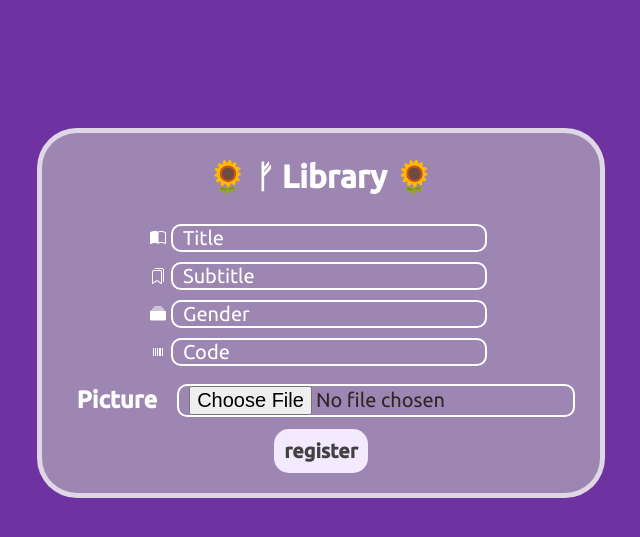
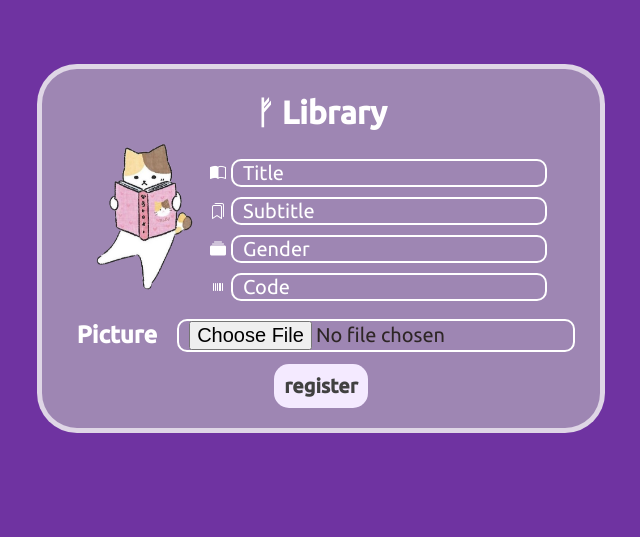
Before and after one commit to GrazieliMart/CRUD, a PHP site: page / in a window 1280 px wide. Shown: the top 537 px of the page, without its empty margins (319-959 px from the left). Run offline with PHP 8.4, Linux system fonts and the light colour scheme.

Commit message:
Add files via upload

```diff
--- a/CRUD-Grazi/php/Index.php
+++ b/CRUD-Grazi/php/Index.php
@@ -13,6 +13,24 @@
 <?php
 include 'form.php';
 ?>
+    </body>
 
-</body>
 </html>
+
+<?php
+   include("bd.php");
+
+    if ($_SERVER["REQUEST_METHOD"] === 'POST') {
+        //inserindo dados
+        $title = $_POST["title"];
+        $subtitle = $_POST["subtitle"];
+        $gender = $_POST["gender"];
+        $code = $_POST["code"];
+
+        if ((trim($code) == "") || (trim($title) == "")) {
+            echo "<span id='warning'>Code and Title are required!</span>";
+        } else {
+            cadastrar($title, $subtitle, $gender, $code, $foto);
+        }
+    }
+?>
--- a/CRUD-Grazi/php/form.php
+++ b/CRUD-Grazi/php/form.php
@@ -1,10 +1,19 @@
 <?php
-echo'<div class="form-style-div">
+echo'
+<div class="form-style-div">
 <form action="">
 <div class="div-h1">
-<h1> 🌻 &#5792; Library 🌻</h1>
+<h1> &#5792; Library </h1>
+
+<div class="div-image">
+<img src="cat.png" alt="">
+</div>
 <br>
 </div>
+
+
+
+<div class="teste">
 <div class="style-form">
 <i class="bi bi-book-half"></i>
 <input type="text" placeholder="Title" require name="title">
@@ -25,7 +34,7 @@ echo'<div class="form-style-div">
 <i class="bi bi-upc"></i>
 <input type="number" placeholder="Code" require name="code">
 </div>
-
+</div>
 <div class="style-form">
 <h2>Picture</h2><br><br>
 <input type="file" name="foto" accept="image/gif, image/png, image/jpg, image/jpeg"><br><br>
--- a/CRUD-Grazi/php/style.css
+++ b/CRUD-Grazi/php/style.css
@@ -16,11 +16,35 @@ font-family: 'Ubuntu', sans-serif;
     font-weight: bold;
     justify-content: center;
     display: flex;
-    margin-top: 10%;
+    margin-top: 5%;
     border: #ffffffa9 solid 5px;
     border-radius: 40px;
-    padding: 20px
+    padding: 20px;
 
+
+    align-items: center;
+    text-align: center;
+
+
+}
+.div-image{
+   display: flex;
+
+
+            align-items: center;
+   position: absolute;
+   margin-top: 10px;
+   margin-right: 50px;
+
+}
+.teste{
+
+    margin-left: 120px;
+}
+.div-image img{
+    height: 150px;
+   width: 150px;
+   margin-right: 10px;
 
 }
 .div-h1{
@@ -35,6 +59,8 @@ font-family: 'Ubuntu', sans-serif;
     align-items: center;
     justify-content: center;
     display: flex;
+    margin-top: 0px;
+
 }
 .style-form input{
     border:#fff solid 2px;
@@ -44,6 +70,13 @@ font-family: 'Ubuntu', sans-serif;
     color: rgb(46, 38, 38);
     background: transparent;
     font-size: 20px;
+    transition: 0.3s;
+}
+.style-form input:hover{
+    border:#ffffff00 solid 2px;
+    background-color: #ffffff4f;
+    transition: 0.3s;
+
 }
 .style-form input::placeholder{
     color: rgb(255, 255, 255);
@@ -68,6 +101,7 @@ border: none;
     transition: 0.2s;
     background-color: rgb(255, 255, 255);
     box-shadow: 0 5px rgb(154, 46, 255);
+    cursor: pointer;
 
     }
 body{  animation: color 20s infinite linear;
```
Also changed, not shown: CRUD-Grazi/php/bd.php (+21 -15 lines), CRUD-Grazi/php/cat.png (added).
